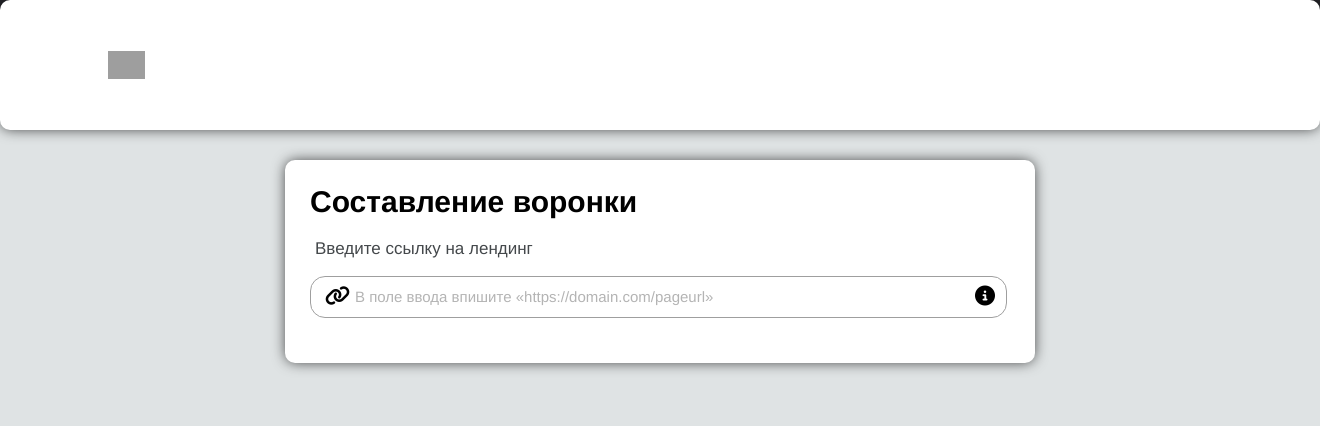
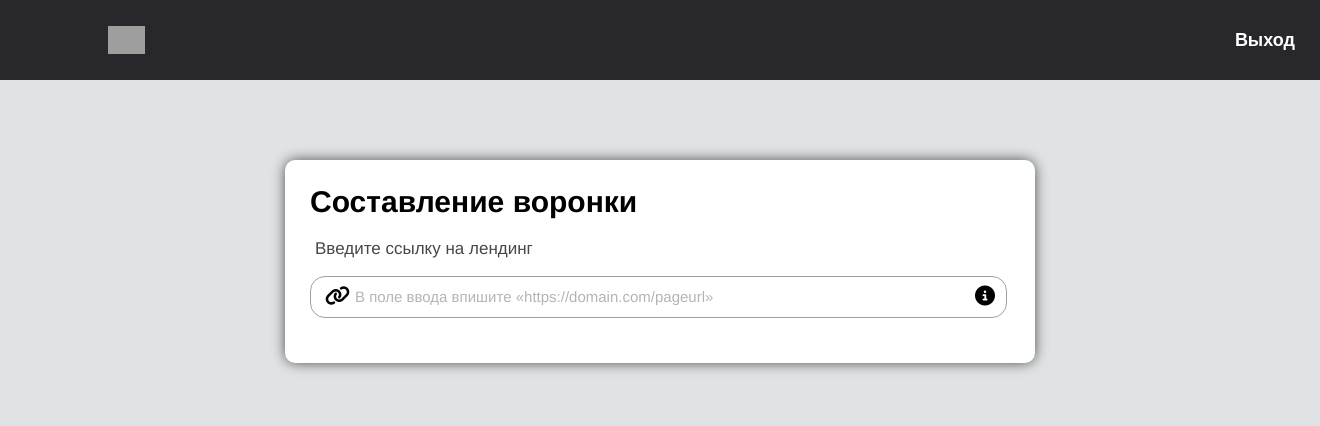
Before and after one commit to razumovr/deliveryclub, a Django app: page /funnel in a window 1320 px wide. Shown: the top 426 px of the page. Run offline with Django 3.2, Linux system fonts and the light colour scheme; the visitor is signed in with stand-in values (Sample User, id 1); some libraries are stand-ins or nearby versions; grey boxes are pictures that could not be loaded.

Commit message:
Create header

```diff
--- a/Startpage/templates/mainpage/index.html
+++ b/Startpage/templates/mainpage/index.html
@@ -423,6 +423,14 @@
         display: flex;
         align-items: center;
         justify-content: space-between;
+        background: inherit;
+        padding: 0;
+        -webkit-box-shadow: none;
+        -moz-box-shadow: none;
+        box-shadow: none;
+        -webkit-border-radius: 0;
+        -moz-border-radius: 0;
+        border-radius: 0;
     }
 
     .logo a {
```
